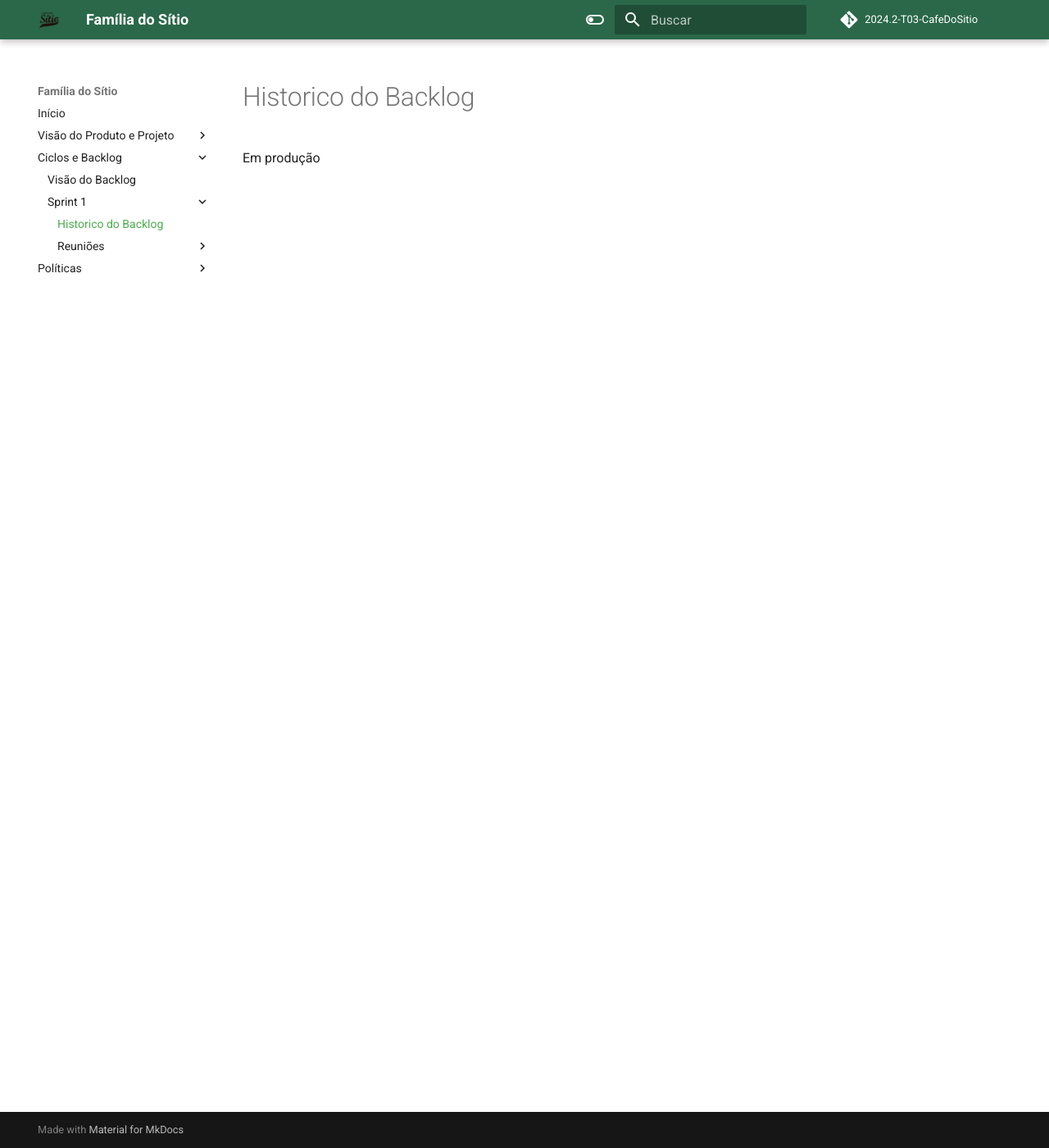
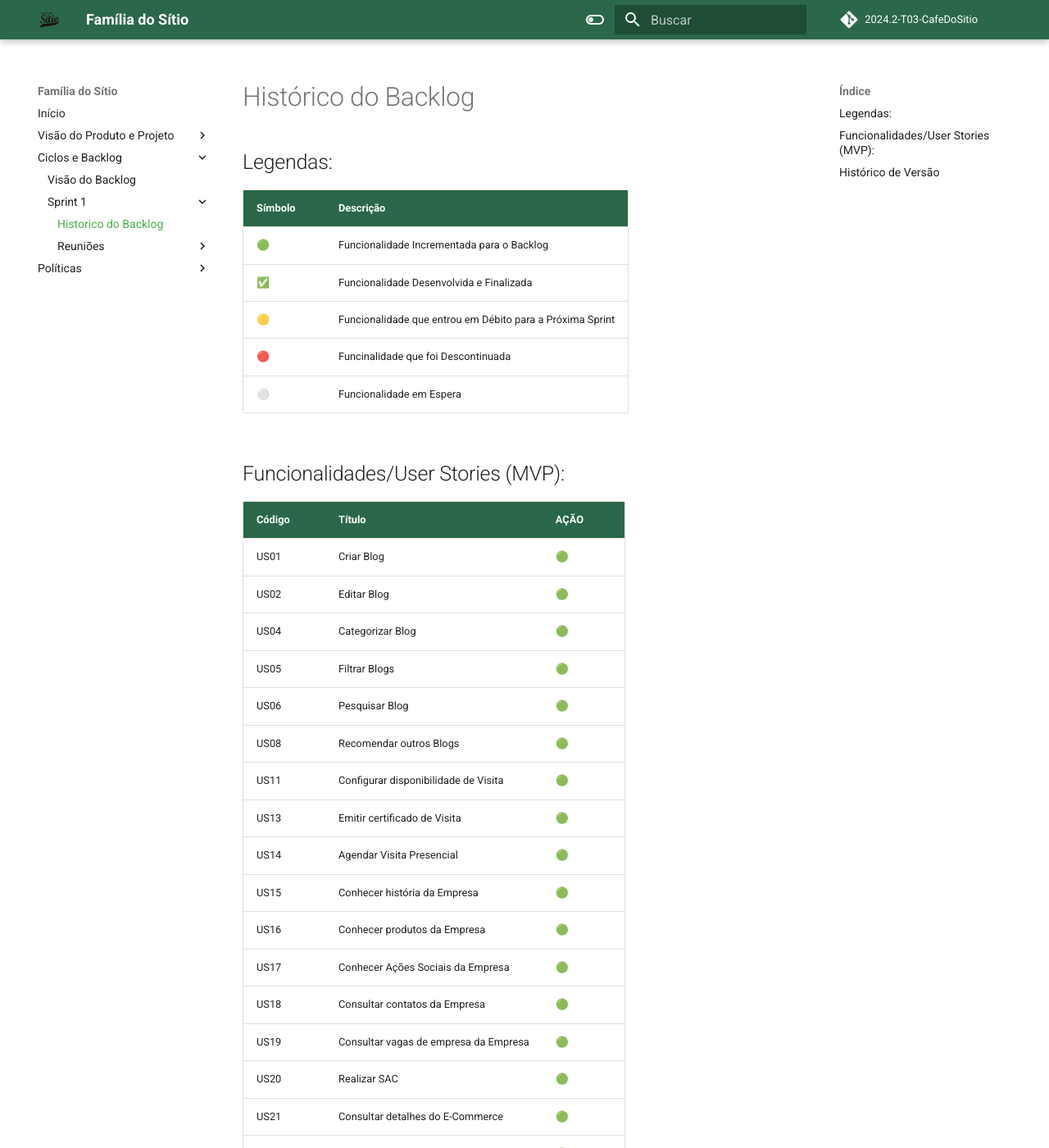
Before and after one commit to mdsreq-fga-unb/2024.2-T03-CafeDoSitio, an MkDocs documentation site: the page built from docs/sections/4-sprints/sprint1/HistoricoBacklog.md, in a window 1280 px wide and 1400 px high. Shown: the whole window at 82% size. Built offline with MkDocs 1.6.1 and Material for MkDocs 9.7.7, drawn with Linux system fonts in a browser that asks for light colours; comment, search, counter and statistics services are not loaded; some of the changed text lies outside the part shown.

Commit message:
docs: adicinando historico do backlog

```diff
--- a/docs/sections/4-sprints/sprint1/HistoricoBacklog.md
+++ b/docs/sections/4-sprints/sprint1/HistoricoBacklog.md
@@ -1 +1,39 @@
-Em produção
+# Histórico do Backlog
+
+## Legendas:
+
+Símbolo | Descrição
+------- | ---------
+🟢      | Funcionalidade Incrementada para o Backlog
+✅      | Funcionalidade Desenvolvida e Finalizada
+🟡      | Funcionalidade que entrou em Débito para a Próxima Sprint
+🔴      | Funcinalidade que foi Descontinuada
+⚪      | Funcionalidade em Espera
+
+## Funcionalidades/User Stories (MVP):
+Código | Título                                | AÇÃO
+------ | ------------------------------------- | ------
+US01   | Criar Blog                            | 🟢
+US02   | Editar Blog                           | 🟢
+US04   | Categorizar Blog                      | 🟢
+US05   | Filtrar Blogs                         | 🟢
+US06   | Pesquisar Blog                        | 🟢
+US08   | Recomendar outros Blogs               | 🟢
+US11   | Configurar disponibilidade de Visita  | 🟢
+US13   | Emitir certificado de Visita          | 🟢
+US14   | Agendar Visita Presencial             | 🟢
+US15   | Conhecer história da Empresa          | 🟢
+US16   | Conhecer produtos da Empresa          | 🟢
+US17   | Conhecer Ações Sociais da Empresa     | 🟢
+US18   | Consultar contatos da Empresa         | 🟢
+US19   | Consultar vagas de empresa da Empresa | 🟢
+US20   | Realizar SAC                          | 🟢
+US21   | Consultar detalhes do E-Commerce      | 🟢
+US22   | Notificar setores Ideais              | 🟢
+US23   | Localizar Produtos                    | 🟢
+
+---
+## Histórico de Versão
+Data     | Versão | Descrição           | Autor            | Revisores
+-------- | ------ | ------------------- | ---------------- | ---------
+11/11/2024 | 1.0 | Criação do Documento | Daniel Rodrigues | Manuella Magalhães
```
Also changed, not shown: docs/sections/2-docPage/1-cenarioAtual.md (+3 -3 lines), docs/sections/2-docPage/2-solucaoProposta.md (+12 -15 lines), docs/sections/2-docPage/3-estrategiasEngSoftware.md (+1 -1 lines), docs/sections/2-docPage/5-interacaoEquipeCliente.md (+2 -3 lines).
